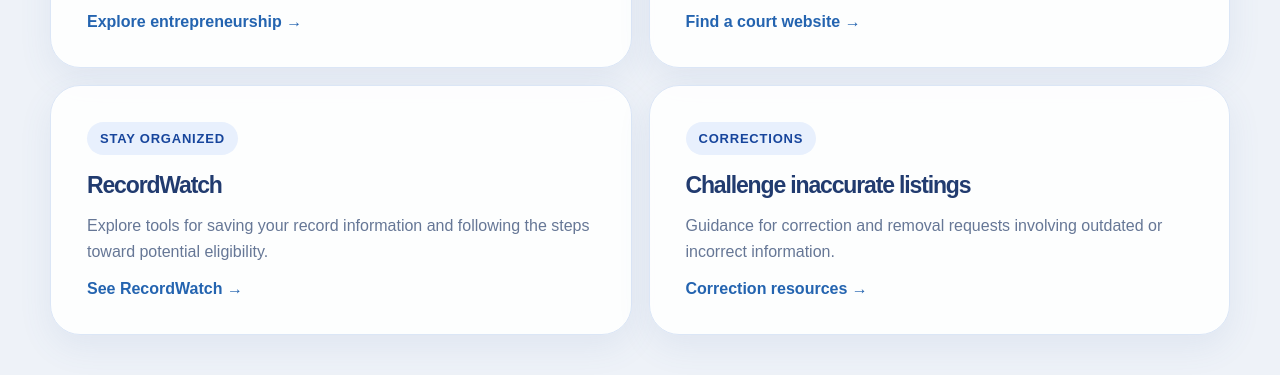
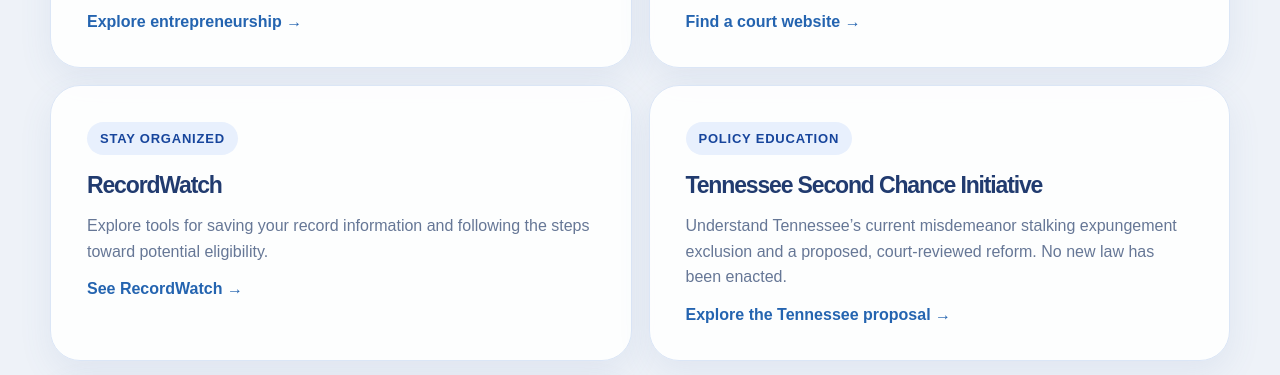
Before and after one commit to clearmyrecord/recordpathai-website, a plain HTML site: page resources.html in a window 1280 px wide. Shown: the part 905-1280 px from the top of the page. Drawn offline with Linux system fonts and the light colour scheme.

Commit message:
Link Tennessee Second Chance proposal from resources

```diff
--- a/resources.html
+++ b/resources.html
@@ -19,6 +19,7 @@
 <article class="page-card"><span class="eyebrow">Entrepreneurship</span><h2>Build your own business</h2><p>Business formation, free training, funding information, mentors, and programs designed for people with criminal records.</p><a href="resources/entrepreneurship.html">Explore entrepreneurship →</a></article>
 <article class="page-card"><span class="eyebrow">Official records</span><h2>Find your court</h2><p>Open the right court portal and verify details directly from official records.</p><a href="self-search.html">Find a court website →</a></article>
 <article class="page-card"><span class="eyebrow">Stay organized</span><h2>RecordWatch</h2><p>Explore tools for saving your record information and following the steps toward potential eligibility.</p><a href="recordwatch.html">See RecordWatch →</a></article>
+<article class="page-card"><span class="eyebrow">Policy education</span><h2>Tennessee Second Chance Initiative</h2><p>Understand Tennessee’s current misdemeanor stalking expungement exclusion and a proposed, court-reviewed reform. No new law has been enacted.</p><a href="tennessee-second-chance.html">Explore the Tennessee proposal →</a></article>
 <article class="page-card"><span class="eyebrow">Corrections</span><h2>Challenge inaccurate listings</h2><p>Guidance for correction and removal requests involving outdated or incorrect information.</p><a href="mugshot-removal.html">Correction resources →</a></article>
 </div></div></section></main>
 <footer class="site-footer"><div class="container"><div class="footer-shell"><div><div class="footer-brand">RecordPathAI</div><div class="footer-copy">Guided eligibility screening and court packet preparation.</div><div class="footer-disclaimer">RecordPathAI is not a court or law firm and does not provide legal advice. Eligibility depends on current law and verified court records. Direct filing is not guaranteed.</div></div><div class="footer-links"><a href="eligibility.html">Free eligibility check</a><a href="resources.html">Resources</a><a href="recordwatch.html">RecordWatch</a><a href="court-access.html">Court partners</a><a href="privacy.html">Privacy</a><a href="terms.html">Terms</a><a href="disclaimer.html">Disclaimer</a><a href="mailto:matt@recordpathai.com">Contact</a></div></div></div></footer>
```
